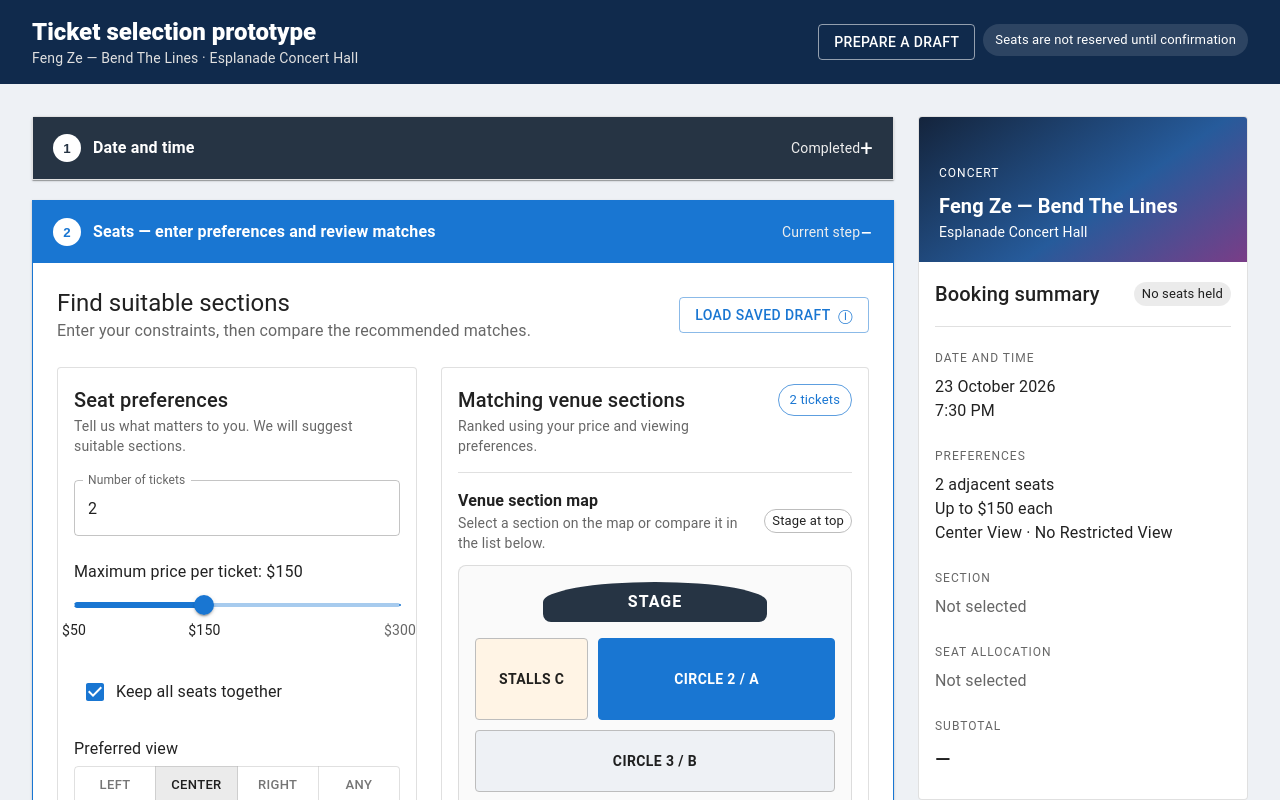
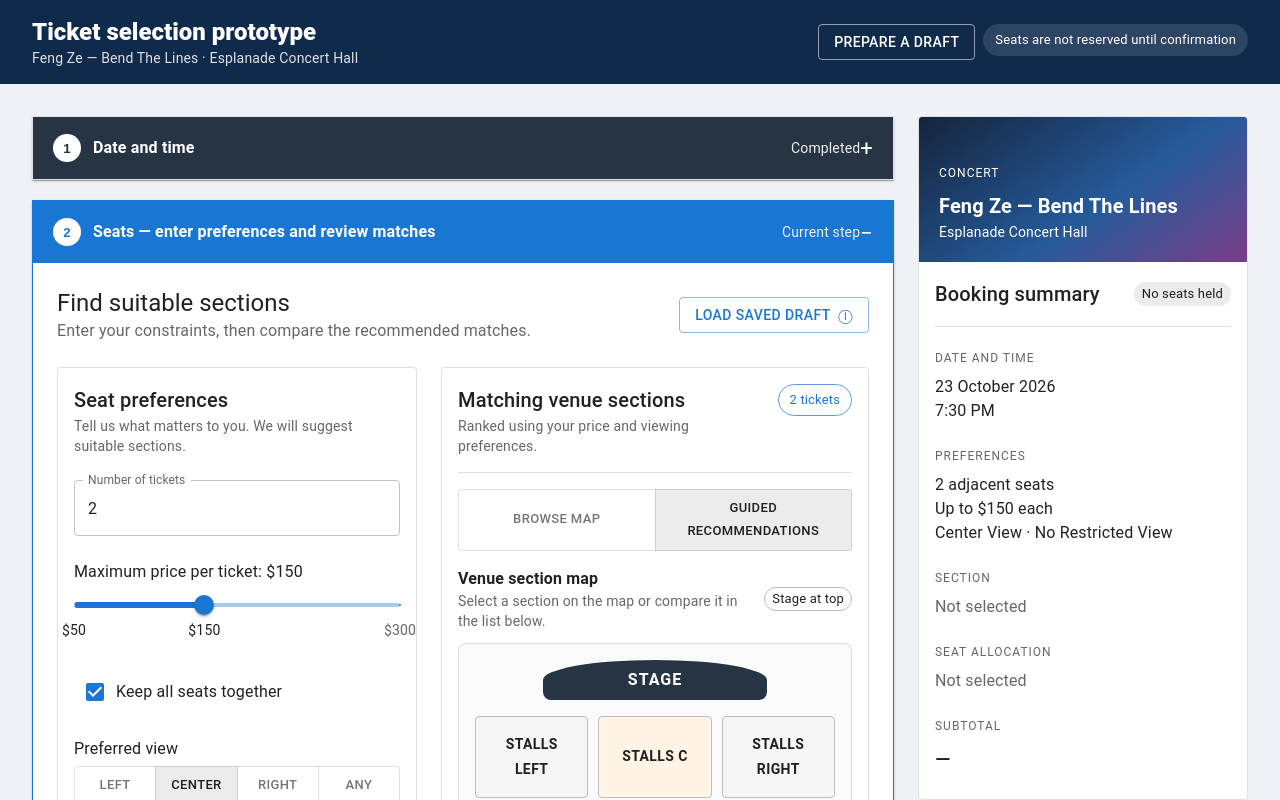
Before and after one commit to teezhiyao/hci-ticketing, a React (Vite) app: page / in a window 1280 px wide. Shown: the top 800 px of the page. Built offline with nearby package versions, Linux system fonts and the light colour scheme.

Commit message:
Support direct section map browsing

```diff
--- a/src/components/PreferenceGuidedSelection.jsx
+++ b/src/components/PreferenceGuidedSelection.jsx
@@ -20,6 +20,16 @@ import {
 } from "@mui/material";
 
 const venueSections = [
+  {
+    id: "stalls-left",
+    label: "Available",
+    name: "Stalls / Left",
+    price: "$130-$160",
+    direction: "Left-side viewing direction",
+    explanation: "Browse directly on the venue map.",
+    status: "Available",
+    warning: false,
+  },
   {
     id: "circle-2-a",
     label: "Best match",
@@ -50,7 +60,39 @@ const venueSections = [
     status: "Over budget",
     warning: true,
   },
+  {
+    id: "stalls-right",
+    label: "Available",
+    name: "Stalls / Right",
+    price: "$130-$160",
+    direction: "Right-side viewing direction",
+    explanation: "Browse directly on the venue map.",
+    status: "Available",
+    warning: false,
+  },
+  {
+    id: "circle-2-left",
+    label: "Available",
+    name: "Circle 2 / Left",
+    price: "$110-$140",
+    direction: "Left-side viewing direction",
+    explanation: "Browse directly on the venue map.",
+    status: "Available",
+    warning: false,
+  },
+  {
+    id: "circle-2-right",
+    label: "Available",
+    name: "Circle 2 / Right",
+    price: "$110-$140",
+    direction: "Right-side viewing direction",
+    explanation: "Browse directly on the venue map.",
+    status: "Available",
+    warning: false,
+  },
 ];
+
+const recommendedSectionIds = ["circle-2-a", "circle-3-b", "stalls-c"];
 
 function Preferences({ onApply, loadedDraft }) {
   const [tickets, setTickets] = useState(2);
@@ -210,19 +252,43 @@ function SectionOption({ section, selected, onSelect }) {
   );
 }
 
-function VenueSectionMap({ selectedSection, onSelect }) {
+function VenueSectionMap({ selectedSection, onSelect, recommendationMode }) {
   const mapSections = [
+    {
+      id: "stalls-left",
+      shortName: "Stalls Left",
+      gridColumn: "1 / 2",
+      background: "#f5f5f5",
+    },
     {
       id: "stalls-c",
       shortName: "Stalls C",
+      gridColumn: "2 / 3",
+      background: "#fff4e5",
+    },
+    {
+      id: "stalls-right",
+      shortName: "Stalls Right",
+      gridColumn: "3 / 4",
+      background: "#f5f5f5",
+    },
+    {
+      id: "circle-2-left",
+      shortName: "Circle 2 / Left",
       gridColumn: "1 / 2",
-      background: "#fff4e5",
+      background: "#f5f5f5",
     },
     {
       id: "circle-2-a",
       shortName: "Circle 2 / A",
-      gridColumn: "2 / 4",
+      gridColumn: "2 / 3",
       background: "#e3f2fd",
+    },
+    {
+      id: "circle-2-right",
+      shortName: "Circle 2 / Right",
+      gridColumn: "3 / 4",
+      background: "#f5f5f5",
     },
     {
       id: "circle-3-b",
@@ -287,6 +353,7 @@ function VenueSectionMap({ selectedSection, onSelect }) {
         >
           {mapSections.map((section) => {
             const selected = selectedSection === section.id;
+            const recommended = recommendedSectionIds.includes(section.id);
             return (
               <Button
                 key={section.id}
@@ -296,7 +363,11 @@ function VenueSectionMap({ selectedSection, onSelect }) {
                 sx={{
                   gridColumn: section.gridColumn,
                   minHeight: section.id === "circle-3-b" ? 62 : 82,
-                  bgcolor: selected ? "primary.main" : section.background,
+                  bgcolor: selected
+                    ? "primary.main"
+                    : recommendationMode && recommended
+                      ? section.background
+                      : "#f5f5f5",
                   color: selected ? "common.white" : "text.primary",
                   borderColor: selected ? "primary.main" : "grey.400",
                   fontWeight: 700,
@@ -312,6 +383,7 @@ function VenueSectionMap({ selectedSection, onSelect }) {
           })}
         </Box>
 
+        {recommendationMode && (
           <Stack
             direction={{ xs: "column", sm: "row" }}
             justifyContent="center"
@@ -322,6 +394,7 @@ function VenueSectionMap({ selectedSection, onSelect }) {
             <Typography variant="caption">Grey: lower price</Typography>
             <Typography variant="caption">Orange: closest / over budget</Typography>
           </Stack>
+        )}
       </Box>
     </Box>
   );
@@ -329,8 +402,12 @@ function VenueSectionMap({ selectedSection, onSelect }) {
 
 function MatchingVenueSections({ preferences, onSelectSection }) {
   const [selectedSection, setSelectedSection] = useState("circle-2-a");
+  const [selectionMode, setSelectionMode] = useState("guided");
   const selected = venueSections.find(
     (section) => section.id === selectedSection,
+  );
+  const recommendedSections = venueSections.filter((section) =>
+    recommendedSectionIds.includes(section.id),
   );
 
   return (
@@ -343,9 +420,15 @@ function MatchingVenueSections({ preferences, onSelectSection }) {
           spacing={2}
         >
           <Box>
-            <Typography variant="h6">Matching venue sections</Typography>
+            <Typography variant="h6">
+              {selectionMode === "guided"
+                ? "Matching venue sections"
+                : "Browse venue sections"}
+            </Typography>
             <Typography variant="body2" color="text.secondary">
-              Ranked using your price and viewing preferences.
+              {selectionMode === "guided"
+                ? "Ranked using your price and viewing preferences."
+                : "Choose a section directly without using a recommendation."}
             </Typography>
           </Box>
           <Chip
@@ -356,14 +439,39 @@ function MatchingVenueSections({ preferences, onSelectSection }) {
         </Stack>
 
         <Divider sx={{ my: 2 }} />
+        <ToggleButtonGroup
+          value={selectionMode}
+          exclusive
+          size="small"
+          fullWidth
+          onChange={(_, value) => {
+            if (!value) return;
+            setSelectionMode(value);
+            if (
+              value === "guided" &&
+              !recommendedSectionIds.includes(selectedSection)
+            ) {
+              setSelectedSection("circle-2-a");
+            }
+          }}
+          aria-label="Section selection method"
+          sx={{ mb: 2 }}
+        >
+          <ToggleButton value="browse">Browse map</ToggleButton>
+          <ToggleButton value="guided">Guided recommendations</ToggleButton>
+        </ToggleButtonGroup>
+
         <VenueSectionMap
           selectedSection={selectedSection}
           onSelect={setSelectedSection}
+          recommendationMode={selectionMode === "guided"}
         />
 
+        {selectionMode === "guided" ? (
+          <>
             <Divider sx={{ my: 2 }} />
             <Stack spacing={2}>
-          {venueSections.map((section) => (
+              {recommendedSections.map((section) => (
                 <SectionOption
                   key={section.id}
                   section={section}
@@ -372,6 +480,21 @@ function MatchingVenueSections({ preferences, onSelectSection }) {
                 />
               ))}
             </Stack>
+          </>
+        ) : (
+          <Card variant="outlined" sx={{ mt: 2 }}>
+            <CardContent>
+              <Typography variant="overline" color="text.secondary">
+                Selected from map
+              </Typography>
+              <Typography variant="h6">{selected?.name}</Typography>
+              <Typography fontWeight={700}>{selected?.price}</Typography>
+              <Typography variant="body2" color="text.secondary">
+                {selected?.direction}
+              </Typography>
+            </CardContent>
+          </Card>
+        )}
 
         {selected?.warning && (
           <Alert severity="warning" sx={{ mt: 2 }}>
```
Lines whose indentation alone changed are shown as unchanged.
